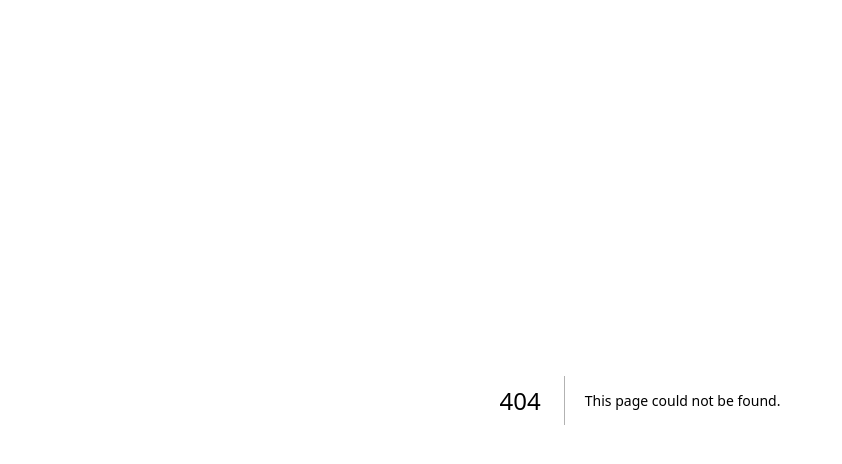
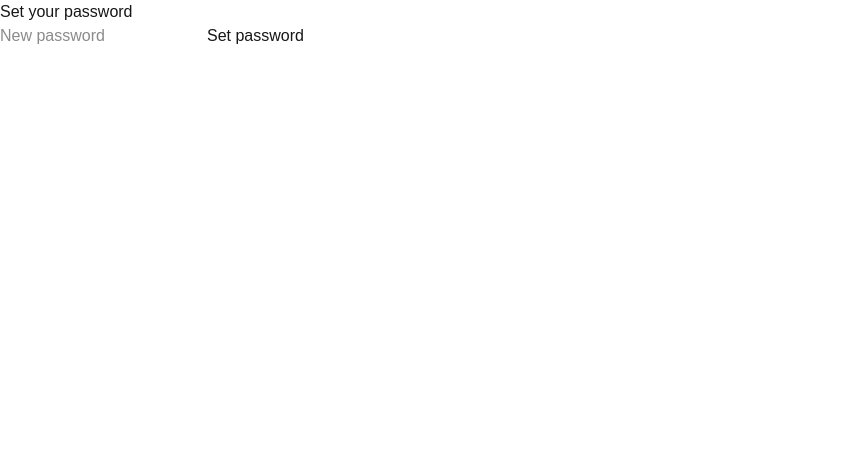
Before and after one commit to ezra-fulton/cardledger, a Next.js app: page /set-password in a window 1280 px wide. Before the commit this address had no page. Shown: the top 464 px of the page, without its empty margins (0-842 px from the left). Built offline with nearby package versions, Linux system fonts and the light colour scheme; no server answers.

Commit message:
add set password page

```diff
--- a/app/dashboard/page.tsx
+++ b/app/dashboard/page.tsx
@@ -13,8 +13,15 @@ export default function Dashboard() {
     const supabase = getSupabase()
 
     supabase.auth.getUser().then(({ data }) => {
-      if (!data.user) router.push('/auth')
-      else setUser(data.user)
+      if (!data.user) {
+         router.push('/auth')
+         return(null)
+      }
+      if (data.user && !data.user.user_metadata?.password_set) {
+         router.push('/set-password')
+         return(null)
+      }
+      setUser(data.user)
     })
   }, [])
 
--- /dev/null
+++ b/app/set-password/page.tsx
@@ -0,0 +1,44 @@
+'use client'
+
+import { useState } from 'react'
+import { getSupabase } from '../lib/supabase'
+import { useRouter } from 'next/navigation'
+
+export default function SetPasswordPage() {
+  const supabase = getSupabase()
+  const router = useRouter()
+  const [password, setPassword] = useState('')
+  const [loading, setLoading] = useState(false)
+
+  async function handleSetPassword() {
+    setLoading(true)
+
+    const { error } = await supabase.auth.updateUser({
+      password,
+      data: { password_set: true }
+    })
+
+    setLoading(false)
+
+    if (!error) {
+      router.push('/dashboard')
+    } else {
+      alert(error.message)
+    }
+  }
+
+  return (
+    <div>
+      <h1>Set your password</h1>
+      <input
+        type="password"
+        placeholder="New password"
+        value={password}
+        onChange={(e) => setPassword(e.target.value)}
+      />
+      <button onClick={handleSetPassword} disabled={loading}>
+        Set password
+      </button>
+    </div>
+  )
+}
```
